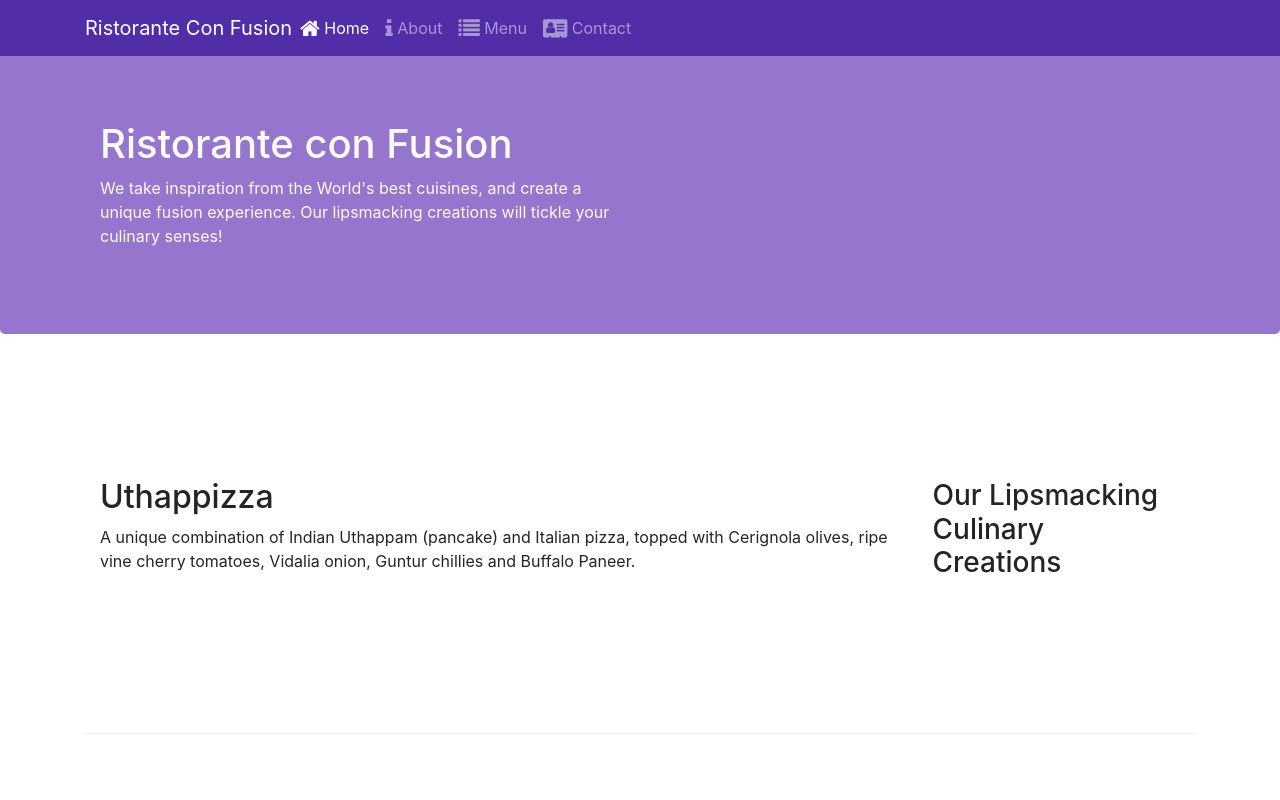
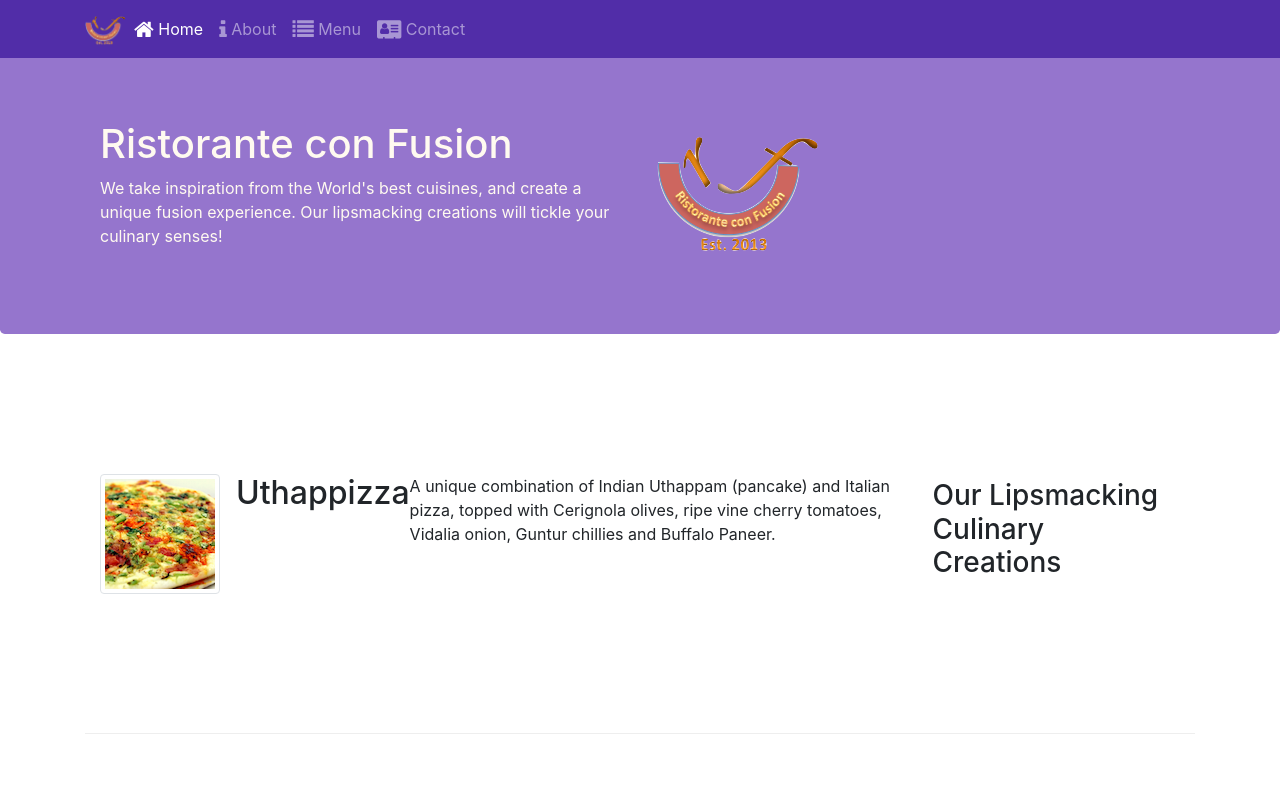
Before and after one commit to Chirag-Rathi/Con-fusion-Bootstrap, a website: page index.html in a window 1280 px wide. Shown: the top 800 px of the page. Drawn offline with nearby package versions, Linux system fonts and the light colour scheme.

Commit message:
Media and Images Faulty

```diff
--- a/index.html
+++ b/index.html
@@ -20,7 +20,7 @@
             <button class="navbar-toggler" type="button" data-toggle = "collapse" data-target = "#Navbar">
                 <span class="navbar-toggler-icon"></span>
             </button>
-            <a class="navbar-brand mr-auto" href="#">Ristorante Con Fusion</a>
+            <a class="navbar-brand mr-auto" href="#"><img src="img/logo.png" height="30" width="41"></a>
             <div class="collapse navbar-collapse" id="Navbar">
             <ul class="navbar-nav mr-auto">
                 <li class="nav-item active"><a class="nav-link" href="#"><span class="fa fa-home fa-lg"></span> Home</a></li>
@@ -38,7 +38,8 @@
                     <h1>Ristorante con Fusion</h1>
                     <p>We take inspiration from the World's best cuisines, and create a unique fusion experience. Our lipsmacking creations will tickle your culinary senses!</p>
                 </div>
-                <div class="col-12 col-sm">
+                <div class="col-12 col-sm align-self-center">
+                    <img src="img/logo.png" class="img-fluid">
                 </div>
             </div>
         </div>
@@ -49,9 +50,15 @@
             <div class="col-12 col-sm-4 order-sm-last col-md-3">
                 <h3>Our Lipsmacking Culinary Creations</h3>
             </div>
-            <div class="col col-sm col-md order-sm-first">
-                <h2>Uthappizza</h2>
-                <p>A unique combination of Indian Uthappam (pancake) and Italian pizza, topped with Cerignola olives, ripe vine cherry tomatoes, Vidalia onion, Guntur chillies and Buffalo Paneer.</p>
+            <div class="col col-sm order-sm-first col-md">
+                <div class="media">
+                    <img class="d-flex mr-3 img-thumbnail align-self-center" src="img/uthappizza.png" alt="uthapizza">
+                    <div class="media body">
+                        <h2 class="mt-0">Uthappizza</h2>
+                        <p class="d-none d-sm-block">A unique combination of Indian Uthappam (pancake) and Italian pizza, topped with Cerignola olives, ripe vine cherry tomatoes, Vidalia onion, Guntur chillies and Buffalo Paneer.</p>
+                    </div>
+                </div>
+
             </div>
         </div>
 
@@ -71,9 +78,14 @@
                 <h3>Meet our Culinary Specialists</h3>
             </div>
             <div class="col col-sm col-md order-sm-first">
-                <h2>Alberto Somayya</h2>
+                <div class="media">
+                    <img class = "d-flex mr-3 align-self-center img-thumbnail" src="img/alberto.png" alt="alberto">
+                    <div class="media body">
+                      <h2 class="mt-0">Alberto Somayya</h2>
                 <h4>Executive Chef</h4>
                 <p>Award winning three-star Michelin chef with wide International experience having worked closely with whos-who in the culinary world, he specializes in creating mouthwatering Indo-Italian fusion experiences. </p>
+                    </div>
+                </div>
             </div>
         </div>
     </div>
```
Also changed, not shown: aboutus.html (+3 -2 lines), contactus.html (+3 -2 lines), img/alberto.png (added), img/buffet.png (added), img/logo.png (added), img/uthappizza.png (added), 1 other file.
